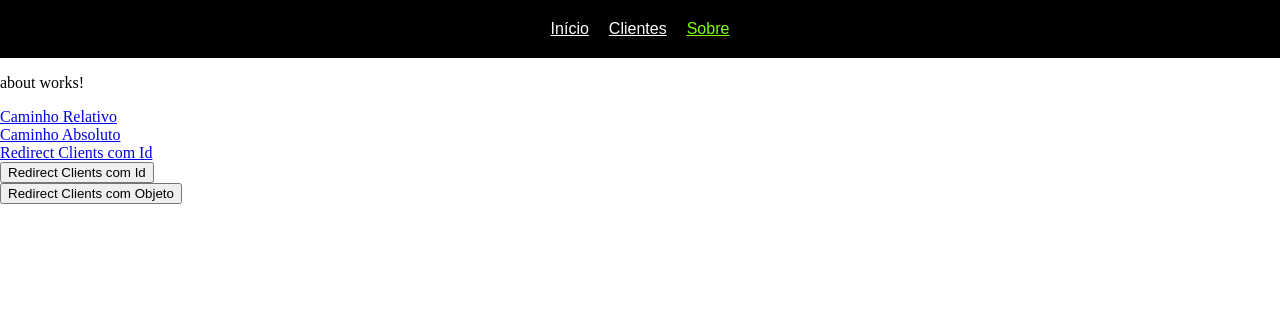
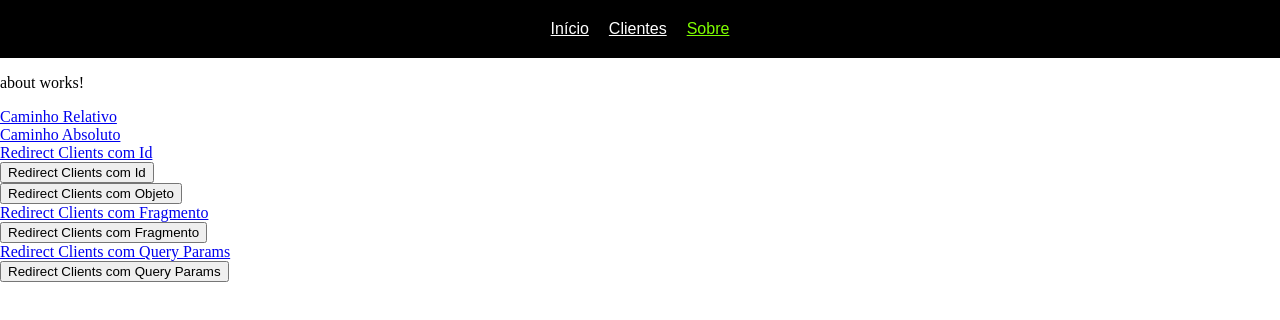
Before and after one commit to feelipefreitas/curso-angular-routes, an Angular app: page /about in a window 1280 px wide. Shown: the top 320 px of the page. Built offline with nearby package versions, Linux system fonts and the light colour scheme.

Commit message:
Adicionando redirecionamento com query params

```diff
--- a/src/app/pages/about/about.component.html
+++ b/src/app/pages/about/about.component.html
@@ -19,3 +19,19 @@
 <div>
     <button (click)="redirectToClientsWithObj()">Redirect Clients com Objeto</button>
 </div>
+
+<div>
+    <a routerLink="/clients" [fragment]="'editMode'">Redirect Clients com Fragmento</a>
+</div>
+
+<div>
+    <button (click)="redirectToClientsWithFragment()">Redirect Clients com Fragmento</button>
+</div>
+
+<div>
+    <a routerLink="/clients" [queryParams]="{ id: 1, name: 'Felipe' }">Redirect Clients com Query Params</a>
+</div>
+
+<div>
+    <button (click)="redirectToClientsWithQueryParams()">Redirect Clients com Query Params</button>
+</div>
--- a/src/app/pages/about/about.component.ts
+++ b/src/app/pages/about/about.component.ts
@@ -20,4 +20,19 @@ export class AboutComponent implements OnInit {
   redirectToClientsWithObj() {
     this._router.navigate(['/clients', { id: 1 }]);
   }
+
+  redirectToClientsWithFragment() {
+    this._router.navigate(['/clients'], {
+      fragment: 'editMode'
+    });
+  }
+
+  redirectToClientsWithQueryParams() {
+    this._router.navigate(['/clients'], {
+      queryParams: {
+        id: 1,
+        name: 'Felipe'
+      }
+    });
+  }
 }
--- a/src/app/pages/clients/clients.component.ts
+++ b/src/app/pages/clients/clients.component.ts
@@ -11,19 +11,19 @@ export class ClientsComponent implements OnInit {
   constructor(private _router: Router, private _activatedRoute: ActivatedRoute) { }
 
   ngOnInit(): void {
-    console.log('Params snapshot ', this._activatedRoute.snapshot.params.id);
-
-    this._activatedRoute.params.subscribe((params) => {
-      console.log('Params subscribe ', params);
-    });
+    this.initializeParams();
 
     console.log('==============================================');
 
-    console.log('ParamMap snapshot', this._activatedRoute.snapshot.paramMap.has('id'));
+    this.initializeParamMap();
 
-    this._activatedRoute.paramMap.subscribe((params) => {
-      console.log('ParamMap subscribe', params.get('id'));
-    });
+    console.log('==============================================');
+
+    this.initializeFragment();
+
+    console.log('==============================================');
+
+    this.initializeQueryParams();
   }
 
   redirectRelative() {
@@ -33,4 +33,38 @@ export class ClientsComponent implements OnInit {
   redirectAbsolute() {
     this._router.navigate(['/about']);
   }
+
+  private initializeParams() {
+    console.log('Params snapshot ', this._activatedRoute.snapshot.params.id);
+
+    this._activatedRoute.params.subscribe((params) => {
+      console.log('Params subscribe ', params);
+    });
+  }
+
+  private initializeParamMap() {
+    console.log('ParamMap snapshot', this._activatedRoute.snapshot.paramMap.has('id'));
+
+    this._activatedRoute.paramMap.subscribe((params) => {
+      console.log('ParamMap subscribe', params.get('id'));
+    });
+  }
+
+  private initializeFragment() {
+    console.log('Fragment snapshot', this._activatedRoute.snapshot.fragment);
+
+    this._activatedRoute.fragment.subscribe((fragment) => {
+      console.log('Fragment subscribe', fragment)
+    });
+  }
+
+  private initializeQueryParams() {
+    console.log('Query Params snapshot', this._activatedRoute.snapshot.queryParams);
+
+    this._activatedRoute.queryParams.subscribe((queryParams) => {
+      console.log('Query Params subscribe', queryParams);
+    });
+
+    console.log(this._activatedRoute.snapshot.queryParamMap.has('age'));
+  }
 }
```
